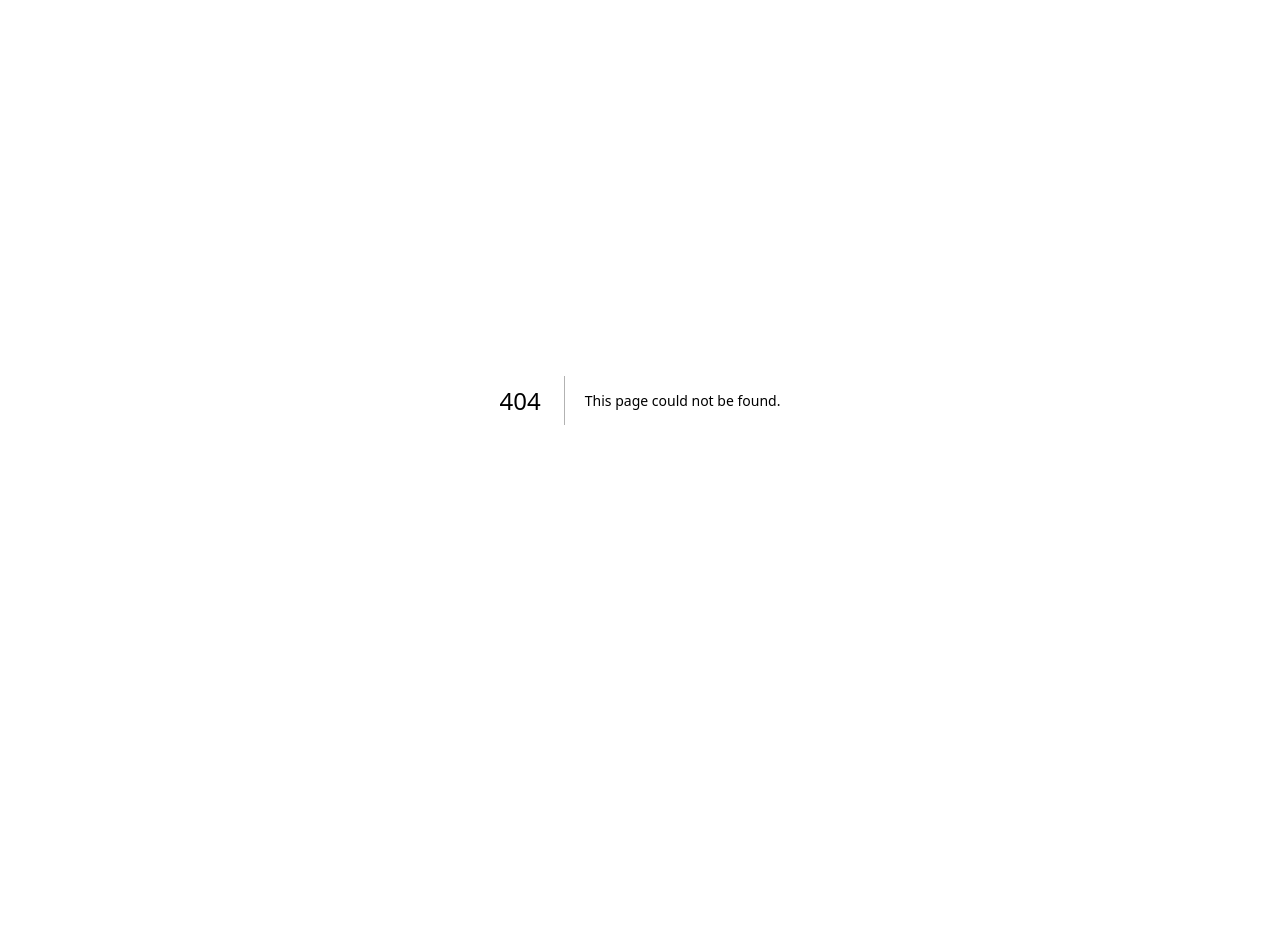
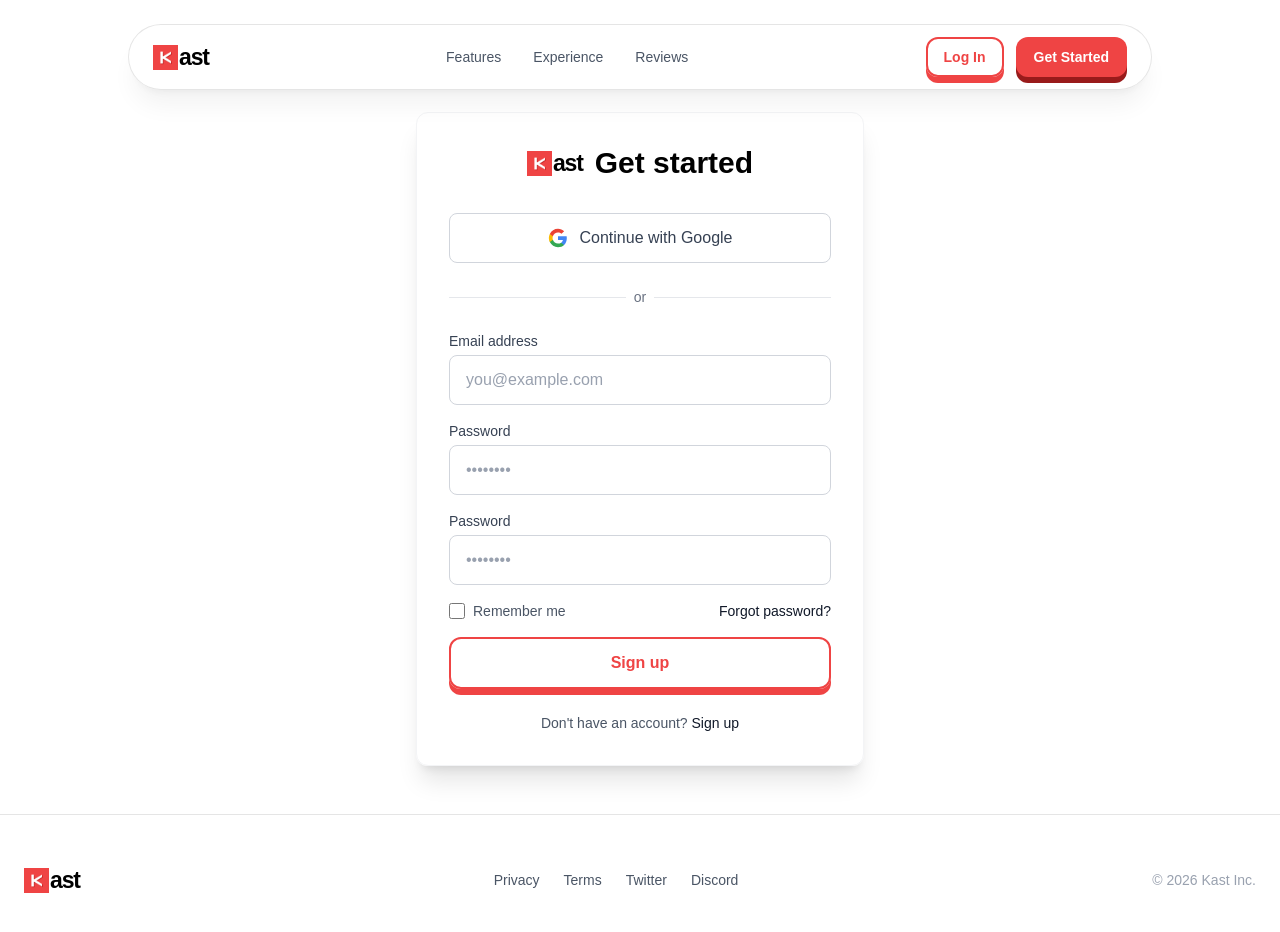
Before and after one commit to ayoolaowoilu/Kast, a Next.js app: page /auth/signup in a window 1280 px wide. Before the commit this address had no page. Shown: the top 932 px of the page. Before the commit the page ends 800 px from the top, so only its background shows below. Built offline with nearby package versions, Linux system fonts and the light colour scheme.

Commit message:
Chore : Added the get started page and sign in page

```diff
--- a/app/(public)/auth/page.tsx
+++ b/app/(public)/auth/signin/page.tsx
@@ -4,6 +4,7 @@
 import Footer from "@/app/components/layout/footer";
 import Navbar from "@/app/components/layout/navbar";
 import Logo from "@/app/components/logo";
+import { signIn } from "next-auth/react";
 
 
 export default function Page() {
@@ -18,13 +19,14 @@
                     <div className="flex items-center justify-center gap-3 mb-8">
                         <Logo />
                         <h1 className="font-bold text-2xl sm:text-3xl">
-                            Auth page
+                           Welcome back
                         </h1>
                     </div>
 
                     {/* Google Login Button */}
                     <button
                         type="button"
+                        onClick={()=>signIn("google")}
                         className="w-full flex items-center justify-center gap-3 px-4 py-3 border border-gray-300 rounded-lg text-gray-700 bg-white hover:bg-gray-50 hover:border-gray-400 transition-colors duration-200 font-medium focus:outline-none focus:ring-2 focus:ring-offset-2 focus:ring-gray-500"
                     >
                         <svg className="w-5 h-5" viewBox="0 0 24 24">
--- /dev/null
+++ b/app/(public)/auth/signup/page.tsx
@@ -0,0 +1,158 @@
+"use client"
+
+import KastButton from "@/app/components/layout/button";
+import Footer from "@/app/components/layout/footer";
+import Navbar from "@/app/components/layout/navbar";
+import Logo from "@/app/components/logo";
+import { signIn } from "next-auth/react";
+
+
+export default function Page() {
+    return (
+        <div className="min-h-screen bg-white w-full flex flex-col">
+            <Navbar />
+
+            <main className="flex-1 flex items-center justify-center px-4 py-12 sm:px-6 lg:px-8">
+                <div className="w-full border border-gray-100 max-w-md rounded-xl text-black shadow-xl p-6 sm:p-8">
+
+                    {/* Header */}
+                    <div className="flex items-center justify-center gap-3 mb-8">
+                        <Logo />
+                        <h1 className="font-bold text-2xl sm:text-3xl">
+                            Get started
+                        </h1>
+                    </div>
+
+                    {/* Google Login Button */}
+                    <button
+                        type="button"
+                        onClick={()=>signIn("google")}
+                        className="w-full flex items-center justify-center gap-3 px-4 py-3 border border-gray-300 rounded-lg text-gray-700 bg-white hover:bg-gray-50 hover:border-gray-400 transition-colors duration-200 font-medium focus:outline-none focus:ring-2 focus:ring-offset-2 focus:ring-gray-500"
+                    >
+                        <svg className="w-5 h-5" viewBox="0 0 24 24">
+                            <path
+                                d="M22.56 12.25c0-.78-.07-1.53-.2-2.25H12v4.26h5.92c-.26 1.37-1.04 2.53-2.21 3.31v2.77h3.57c2.08-1.92 3.28-4.74 3.28-8.09z"
+                                fill="#4285F4"
+                            />
+                            <path
+                                d="M12 23c2.97 0 5.46-.98 7.28-2.66l-3.57-2.77c-.98.66-2.23 1.06-3.71 1.06-2.86 0-5.29-1.93-6.16-4.53H2.18v2.84C3.99 20.53 7.7 23 12 23z"
+                                fill="#34A853"
+                            />
+                            <path
+                                d="M5.84 14.09c-.22-.66-.35-1.36-.35-2.09s.13-1.43.35-2.09V7.07H2.18C1.43 8.55 1 10.22 1 12s.43 3.45 1.18 4.93l2.85-2.22.81-.62z"
+                                fill="#FBBC05"
+                            />
+                            <path
+                                d="M12 5.38c1.62 0 3.06.56 4.21 1.64l3.15-3.15C17.45 2.09 14.97 1 12 1 7.7 1 3.99 3.47 2.18 7.07l3.66 2.84c.87-2.6 3.3-4.53 6.16-4.53z"
+                                fill="#EA4335"
+                            />
+                        </svg>
+                        Continue with Google
+                    </button>
+
+                    {/* Divider */}
+                    <div className="relative my-6">
+                        <div className="absolute inset-0 flex items-center">
+                            <div className="w-full border-t border-gray-200" />
+                        </div>
+                        <div className="relative flex justify-center text-sm">
+                            <span className="px-2 bg-white text-gray-500">
+                                or
+                            </span>
+                        </div>
+                    </div>
+
+                    {/* Email Sign In Form */}
+                    <form className="space-y-4">
+                        <div>
+                            <label
+                                htmlFor="email"
+                                className="block text-sm font-medium text-gray-700 mb-1"
+                            >
+                                Email address
+                            </label>
+                            <input
+                                id="email"
+                                name="email"
+                                type="email"
+                                autoComplete="email"
+                                required
+                                className="w-full px-4 py-3 border border-gray-300 rounded-lg text-gray-900 placeholder-gray-400 focus:outline-none focus:ring-2 focus:ring-gray-500 focus:border-transparent transition-colors"
+                                placeholder="you@example.com"
+                            />
+                        </div>
+
+                        <div>
+                            <label
+                                htmlFor="password"
+                                className="block text-sm font-medium text-gray-700 mb-1"
+                            >
+                                Password
+                            </label>
+                            <input
+                                id="password"
+                                name="password"
+                                type="password"
+                                autoComplete="current-password"
+                                required
+                                className="w-full px-4 py-3 border border-gray-300 rounded-lg text-gray-900 placeholder-gray-400 focus:outline-none focus:ring-2 focus:ring-gray-500 focus:border-transparent transition-colors"
+                                placeholder="••••••••"
+                            />
+                        </div>
+
+                            <div>
+                            <label
+                                htmlFor="password"
+                                className="block text-sm font-medium text-gray-700 mb-1"
+                            >
+                                Password
+                            </label>
+                            <input
+                                id="password"
+                                name="password"
+                                type="password"
+                                autoComplete="current-password"
+                                required
+                                className="w-full px-4 py-3 border border-gray-300 rounded-lg text-gray-900 placeholder-gray-400 focus:outline-none focus:ring-2 focus:ring-gray-500 focus:border-transparent transition-colors"
+                                placeholder="••••••••"
+                            />
+                        </div>
+
+                        <div className="flex items-center justify-between text-sm">
+                            <label className="flex items-center gap-2 cursor-pointer">
+                                <input
+                                    type="checkbox"
+                                    className="w-4 h-4 rounded border-gray-300 text-gray-900 focus:ring-gray-500"
+                                />
+                                <span className="text-gray-600">Remember me</span>
+                            </label>
+                            <a
+                                href="#"
+                                className="text-gray-900 font-medium hover:underline"
+                            >
+                                Forgot password?
+                            </a>
+                        </div>
+
+                       <KastButton type="submit" variant="outlined" size="md" fullWidth >
+                             Sign up
+                       </KastButton>
+                    </form>
+
+                    {/* Sign Up Link */}
+                    <p className="mt-6 text-center text-sm text-gray-600">
+                        Don't have an account?{" "}
+                        <a
+                            href="#"
+                            className="font-medium text-gray-900 hover:underline"
+                        >
+                            Sign up
+                        </a>
+                    </p>
+                </div>
+            </main>
+
+            <Footer />
+        </div>
+    )
+}
--- a/app/components/layout/navbar.tsx
+++ b/app/components/layout/navbar.tsx
@@ -33,9 +33,9 @@
 
           <div className="flex items-center gap-3">
             <div className="hidden sm:block">
-              <KastButton onClick={()=>redirect("/auth")} variant="outlined" size="sm">Log In</KastButton>
+              <KastButton onClick={()=>redirect("/auth/signin")} variant="outlined" size="sm">Log In</KastButton>
             </div>
-            <KastButton onClick={()=>redirect("/auth")} size="sm">Get Started</KastButton>
+            <KastButton onClick={()=>redirect("/auth/signup")} size="sm">Get Started</KastButton>
           </div>
         </nav>
       </motion.div>
```
